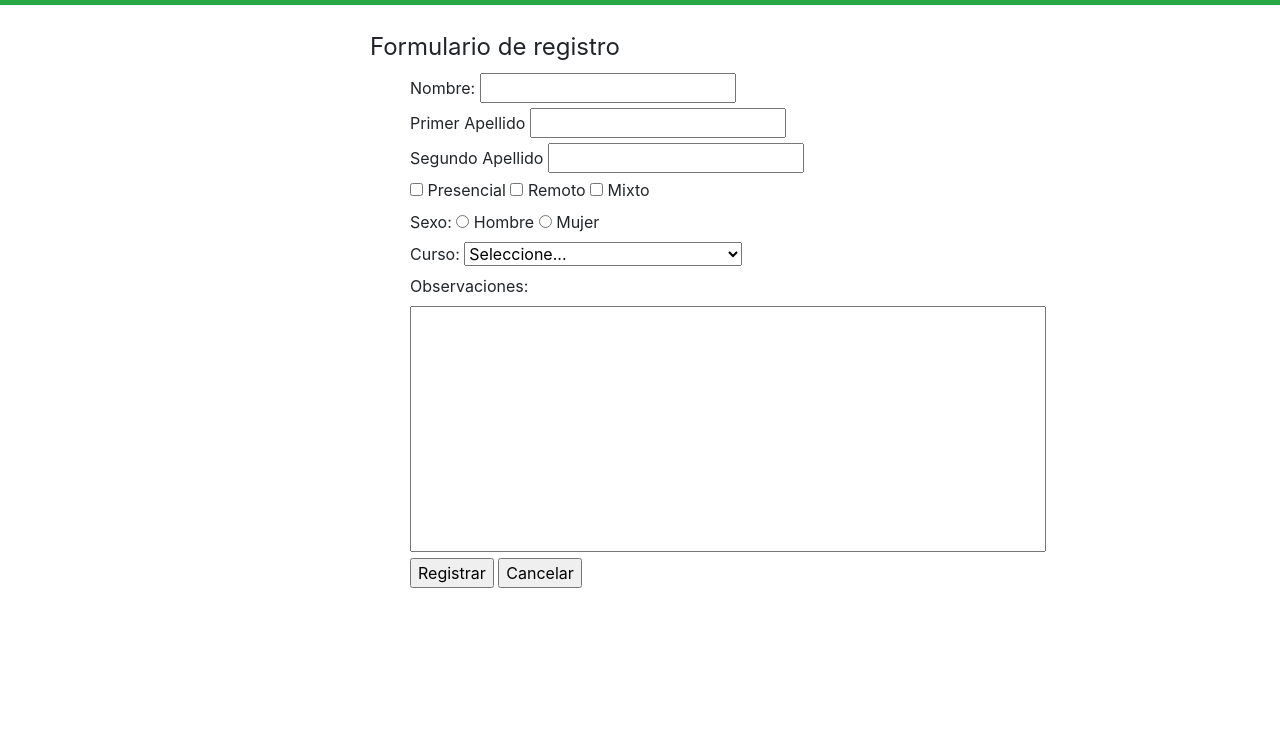
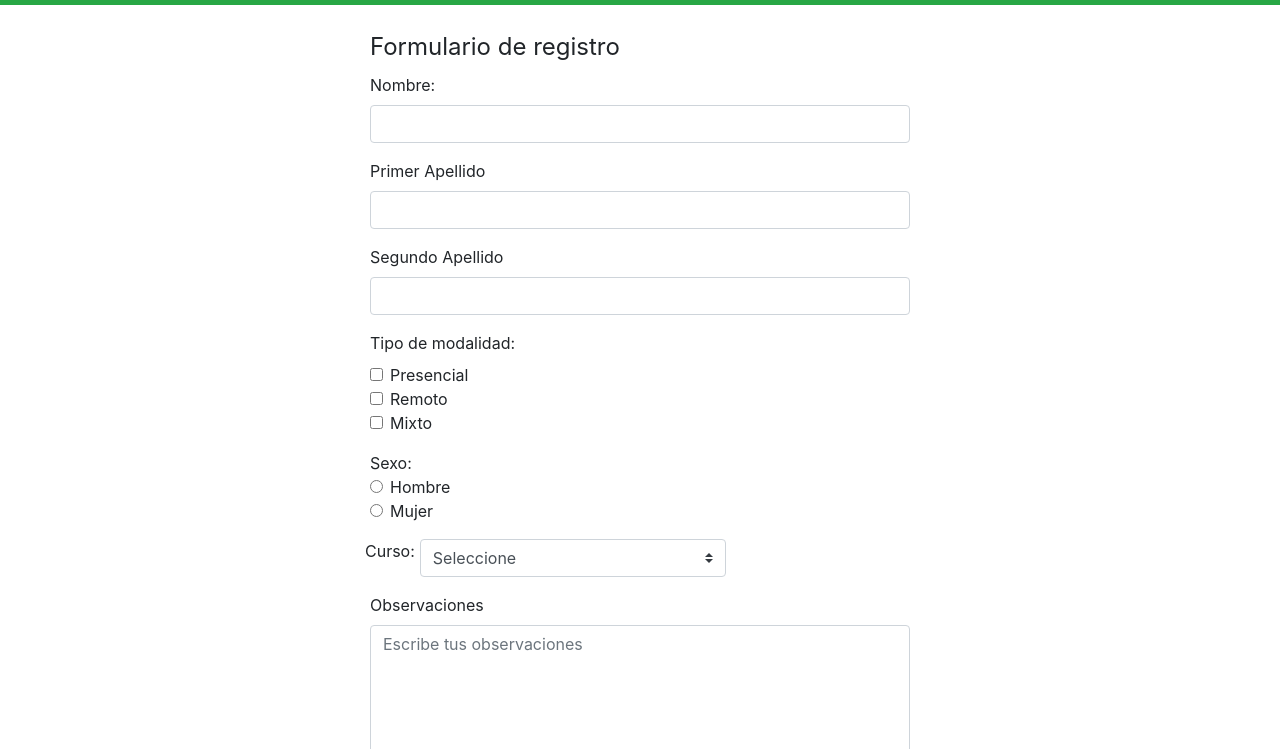
Before and after one commit to Taniagalindout/aweb.6.cursos, a plain HTML site: page views/registrame.html in a window 1280 px wide. Shown: the part 51-800 px from the top of the page. Drawn offline with nearby package versions, Linux system fonts and the light colour scheme.

Commit message:
Se completo Registro de formulario con Bootstrap y se corrigieron algunos errores pendientes

```diff
--- a/views/registrame.html
+++ b/views/registrame.html
@@ -24,7 +24,7 @@
         <div class="collapse navbar-collapse" id="navbarSupportedContent">
             <ul class="navbar-nav mr-auto">
                 <li class="nav-item active">
-                    <a class="nav-link" href="#">Inicio</a>
+                    <a class="nav-link" href="../index.html">Inicio</a>
                 </li>
                 <li class="nav-item">
                     <a class="nav-link" href="instructores.html">Instructores</a>
@@ -53,59 +53,73 @@
                     <legend>Formulario de registro</legend>
 
                     <form action="https://github.com/Taniagalindout/aweb.6.cursos/RecibirDatos" method="POST">
-                        <ul style="list-style: none;">
-                            <li>
-                                <label for="nombre">Nombre:</label>
-                                <input type="text" name="nombre" id="nombre">
-                            </li>
-                            <li>
-                                <label for="primerApellido">Primer Apellido</label>
-                                <input type="text" name="primerApellido">
-                            </li>
-                            <li>
-                                <label for="segundoApellido">Segundo  Apellido</label>
-                                <input type="text" name="segundoApellido">
-                            </li>
-                            <li>
-                                <input type="checkbox" id="presencial" value="Presencial" name="modalidad">
-                                <label for="presencial">Presencial</label>
 
-                                <input type="checkbox" id="remoto" value="Remoto" name="modalidad">
-                                <label for="remoto">Remoto</label>
+                        <div class="form-group">
+                            <label for="nombre">Nombre:</label>
+                            <input class="form-control" type="text" name="nombre" id="nombre">
+                        </div>
+                        <div class="form-group">
+                            <label for="primerApellido">Primer Apellido</label>
+                            <input class="form-control" type="text" name="primerApellido">
+                        </div>
+                        <div class="form-group">
+                            <label for="segundoApellido">Segundo Apellido</label>
+                            <input class="form-control" type="text" name="segundoApellido">
+                        </div>
+                        <div class="form-group">
+                            <label for="#">Tipo de modalidad:</label>
+                            <div class="form-check">
+                                <input class="form-check-input" type="checkbox" id="presencial" value="Presencial"
+                                    name="modalidad">
+                                <label class="form-check-label" for="presencial">Presencial</label>
+                            </div>
+                            <div class="form-check">
+                                <input class="form-check-input" type="checkbox" id="remoto" value="Remoto"
+                                    name="modalidad">
+                                <label class="form-check-label" for="remoto">Remoto</label>
+                            </div>
+                            <div class="form-check">
+                                <input class="form-check-input" type="checkbox" id="mixto" value="Mixto"
+                                    name="modalidad">
+                                <label class="form-check-label" for="mixto">Mixto</label>
 
-
-                                <input type="checkbox" id="mixto" value="Mixto" name="modalidad">
-                                <label for="mixto">Mixto</label>
-                            </li>
-                            <li>
-                                <label for="#">Sexo:</label>
-                                <input type="radio" name="sexo" id="hombre">
-                                <label for="hombre">Hombre</label>
-                                <input type="radio" name="sexo"
-                                id="mujer">
-                                <label for="mujer">Mujer</label>
-                            </li>
-                            <li>
-                                <label for="curso">Curso:</label>
-                                <select name="curo" id="curso">
-                                    <option value="0">Seleccione...</option>
+                            </div>
+                        </div>
+                        <div class="form-group">
+                            <label class="form-check-label" for="#">Sexo:</label>
+                            <div class="form-check">
+                                <input class="form-check-input" type="radio" name="sexo" id="hombre">
+                                <label class="form-check-label" for="hombre">Hombre</label>
+                            </div>
+                            <div class="form-check">
+                                <input class="form-check-input" type="radio" name="sexo" id="mujer">
+                                <label class="form-check-label" for="mujer">Mujer</label>
+                            </div>
+                        </div>
+                        <div class="form-group form-row">
+                            <label for="curso">Curso:</label>
+                            <div class="col-auto">
+                                <select class="custom-select mr-sm-2" id="curso" name="curso">
+                                    <option selected>Seleccione</option>
                                     <option value="1">Creatividad y diseño</option>
                                     <option value="2">Database System</option>
-                                    <option value="3">Aplicaciones moviles con Android</option>
+                                    <option value="3">Aplicaciones móviles con Android</option>
                                     <option value="4">Finanzas Corporativas</option>
                                 </select>
-                            </li>
-                            <li>
-                                <label for="observaciones">Observaciones:</label>
-                                <br>
-                                <textarea style="resize: none;" name="observaciones" id="observaciones" cols="60" rows="10"></textarea>
-                            </li>
-                            <li>
-                                <input type="submit" value="Registrar" name="registrar" id="registrar">
-                                <input type="reset" name="reset" id="reset" value="Cancelar">
-                            </li>
-                        </ul>
+                            </div>
+                        </div>
+                        <div>
+                            <label for="observaciones">Observaciones</label>
+                            <textarea style="resize: none;" class="form-control" id="observaciones" name="observaciones"
+                                placeholder="Escribe tus observaciones" cols="60" rows="10"></textarea>
+                        </div>
+                        <div class="form-group"></div>
 
+                            <button type="submit" class="btn btn-primary" name="registrar"
+                            id="registrar">Registrar</button>
+                            <button type="submit" class="btn btn-danger"name="cancelar"
+                            id="cancelar">Cancelar</button>
+                        </div>
                     </form>
                 </fieldset>
             </div>
```
Also changed, not shown: index.html (+4 -4 lines), views/instructores.html (+2 -2 lines).
